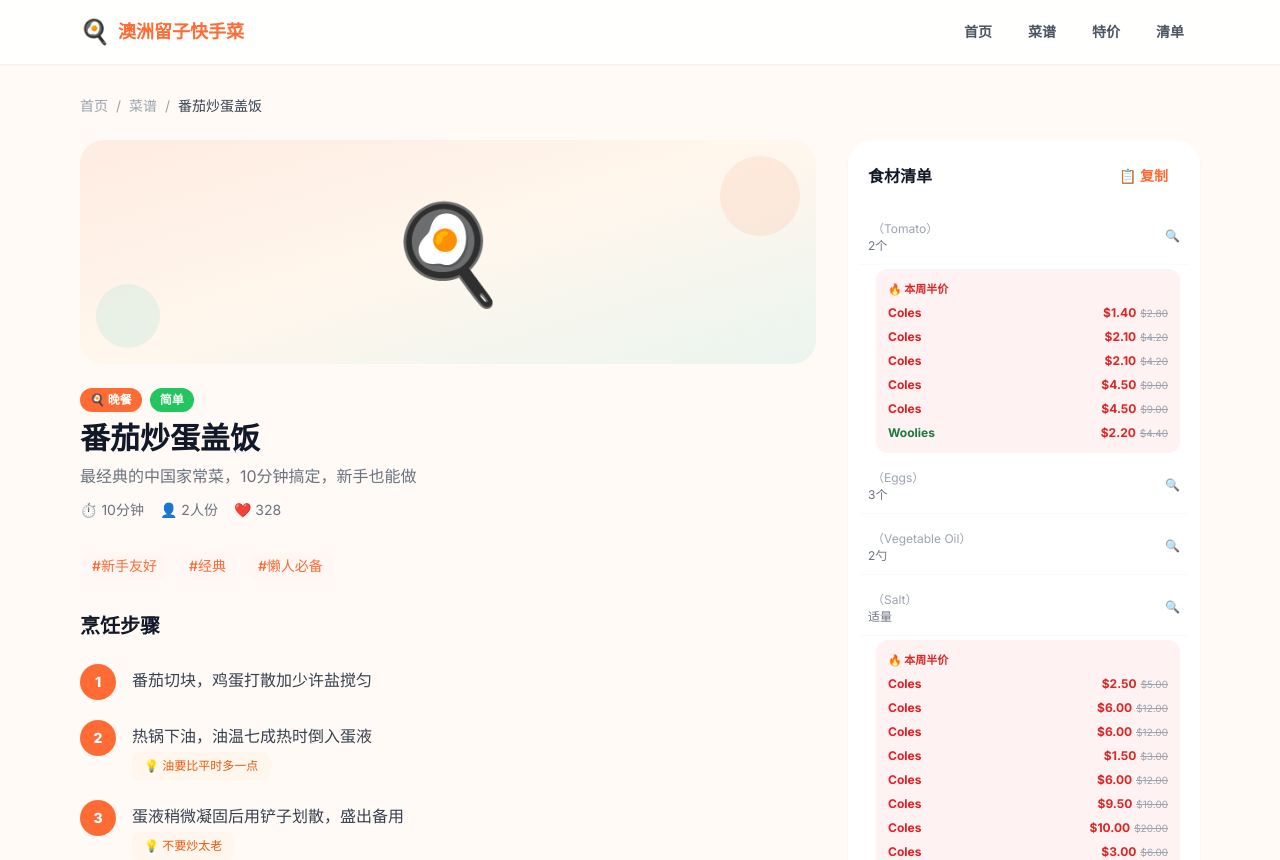
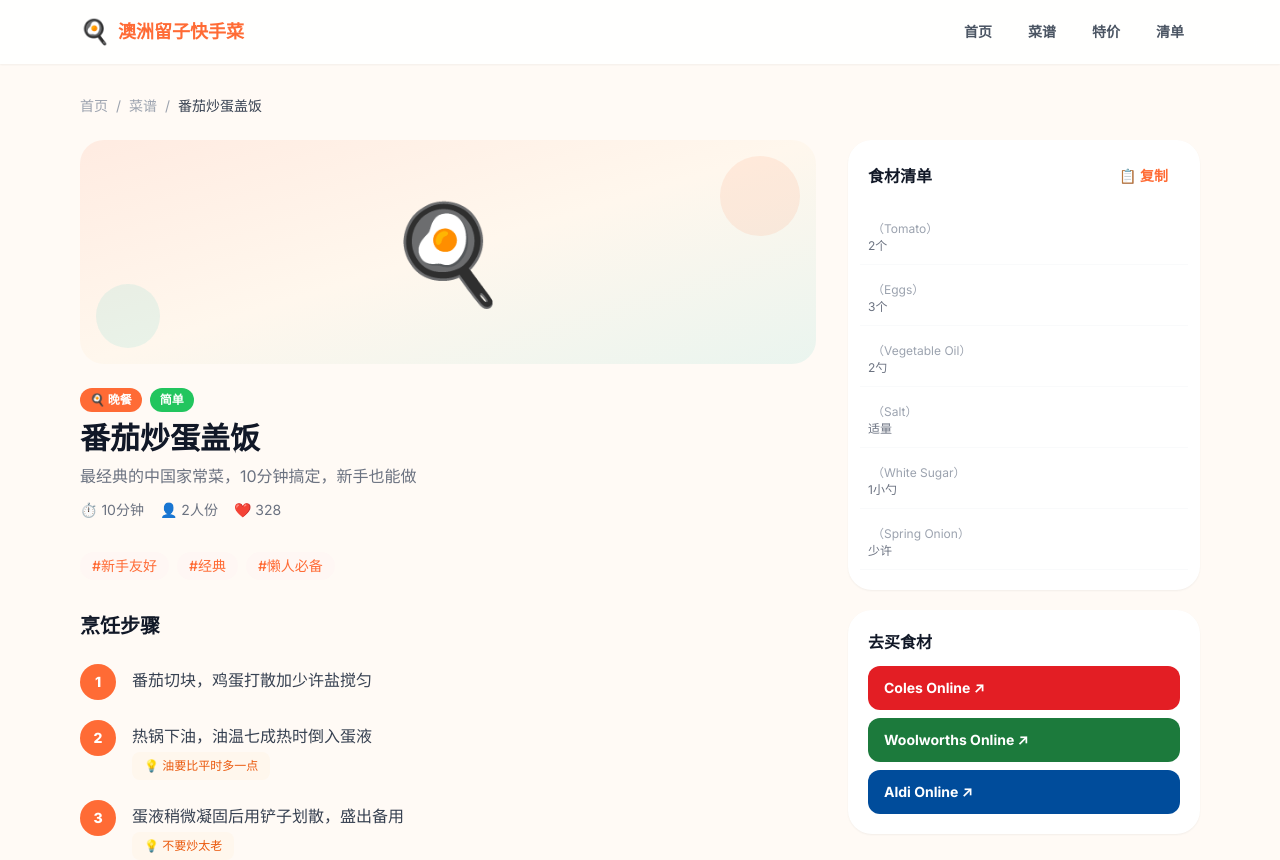
Before and after one commit to peterxia97/ozrecipes, a React (Vite) app: page /recipes/r001 in a window 1280 px wide. Shown: the top 860 px of the page. Built offline with nearby package versions, Linux system fonts and the light colour scheme; the HTML template or start-up script is replaced by a standard one.

Commit message:
refactor: remove half-price matching from ingredient list entirely

```diff
--- a/src/pages/RecipeDetail.jsx
+++ b/src/pages/RecipeDetail.jsx
@@ -2,7 +2,6 @@ import { useParams, Link } from 'react-router-dom';
 import { useState, useMemo, useCallback } from 'react';
 import recipesData from '../data/recipes';
 import ingredientsData from '../data/ingredients';
-import specialsData from '../data/specials';
 import categoriesData from '../data/categories';
 
 export default function RecipeDetail() {
@@ -61,27 +60,6 @@ export default function RecipeDetail() {
     });
   };
 
-  // Build a map of ingredient IDs to matching specials (by nameEn fuzzy match)
-  const ingredientSpecialsMap = useMemo(() => {
-    const map = {};
-    recipe.ingredients.forEach(ing => {
-      const detail = ingredientsData.ingredients.find(d => d.id === ing.id);
-      if (!detail) return;
-      const ingNameEn = (detail.nameEn || '').toLowerCase();
-      if (!ingNameEn) return;
-      // Find all specials whose nameEn contains or is contained by this ingredient's nameEn
-      const matches = specialsData.specials.filter(s => {
-        const sNameEn = (s.nameEn || '').toLowerCase();
-        if (!sNameEn) return false;
-        return ingNameEn.includes(sNameEn) || sNameEn.includes(ingNameEn);
-      });
-      if (matches.length > 0) {
-        map[ing.id] = matches;
-      }
-    });
-    return map;
-  }, [recipe.ingredients]);
-
   // Shared ingredient card component (used in both mobile and desktop)
   const IngredientCard = () => (
     <div className="card p-4 sm:p-5 mb-5">
@@ -96,12 +74,8 @@ export default function RecipeDetail() {
       </div>
 
       <div className="space-y-1">
-        {ingredientDetails.map(({ id: ingId, amount, detail }) => {
-          const matches = ingredientSpecialsMap[ingId];
-
-          return (
-            <div key={ingId}>
-              <div className="flex items-center justify-between py-2.5 border-b border-gray-50 px-2 -mx-2">
+        {ingredientDetails.map(({ id: ingId, amount, detail }) => (
+          <div key={ingId} className="flex items-center justify-between py-2.5 border-b border-gray-50 px-2 -mx-2">
             <div className="flex-1">
               <div className="font-semibold text-sm text-gray-800">
                 {detail ? detail.name : ingId}
@@ -109,33 +83,8 @@ export default function RecipeDetail() {
               </div>
               <div className="text-xs text-gray-500">{amount}</div>
             </div>
-                {detail && (
-                  <span className="text-xs text-gray-400">🔍</span>
-                )}
-              </div>
-
-              {/* Show specials info if this ingredient matches any half-price items */}
-              {matches && matches.length > 0 && (
-                <div className="mt-1 ml-2 p-3 bg-red-50 rounded-xl text-xs space-y-2">
-                  <div className="text-red-600 font-bold text-[11px]">🔥 本周半价</div>
-                  {matches.map((s, idx) => (
-                    <div key={idx} className="flex items-center justify-between">
-                      <span className={`font-bold ${s.brand === 'coles' ? 'text-[#E31E24]' : 'text-[#1C7A3C]'}`}>
-                        {s.brand === 'coles' ? 'Coles' : 'Woolies'}
-                      </span>
-                      <div className="text-right">
-                        <span className="text-red-600 font-bold">${s.salePrice?.toFixed(2)}</span>
-                        {s.originalPrice && (
-                          <span className="text-gray-400 line-through ml-1 text-[10px]">${s.originalPrice.toFixed(2)}</span>
-                        )}
-                      </div>
           </div>
         ))}
-                </div>
-              )}
-            </div>
-          );
-        })}
       </div>
     </div>
   );
```
Lines whose indentation alone changed are shown as unchanged.
